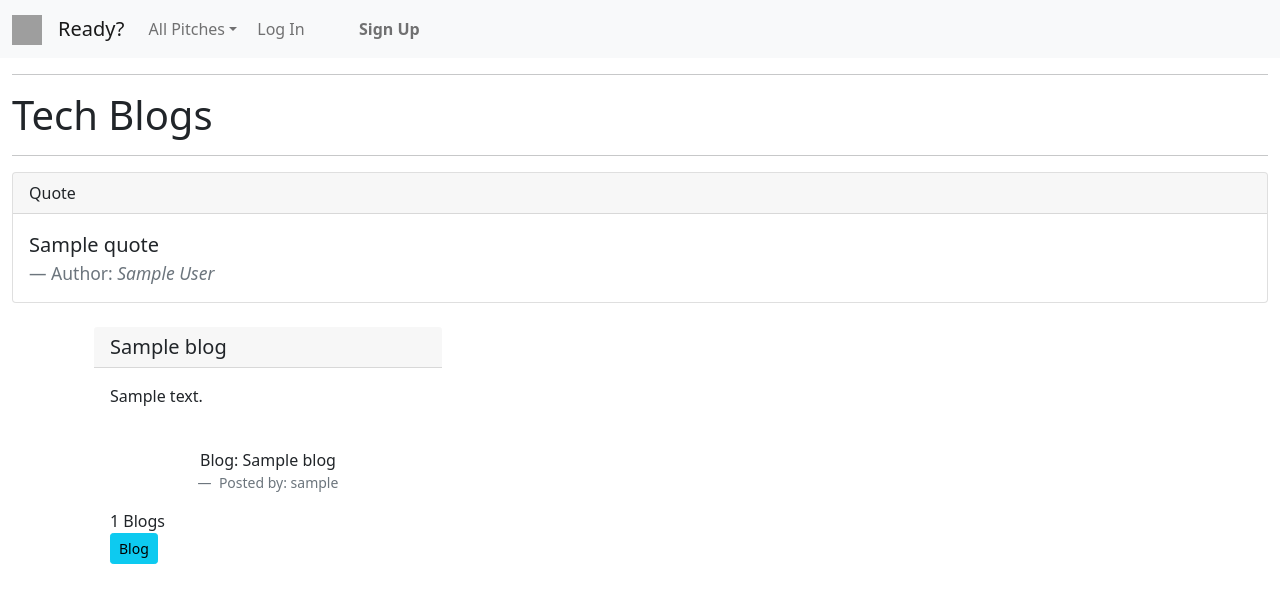
After one commit to Miss-Faith/Unsimply-Tech, a Flask app: template app/templates/blogs.html in a window 1280 px wide. The commit adds this page. Shown: the top 603 px of the page. Run offline with Flask 2, Linux system fonts and the light colour scheme; the template is opened without the code that fills it: most values are stand-ins (such as "Sample title", 1, 10 or a date in 2020); grey boxes are pictures that could not be loaded.

Commit message:
Add Macros class

```diff
--- a/app/templates/blogs.html
+++ b/app/templates/blogs.html
@@ -20,6 +20,12 @@
     </div>
   </div>
 
+  <div>
+    <div  class="container tab-pane active" id="all"><br>
+      {{ macro.display(blogs) }}
+    </div>
+  </div>
+
 </div>
 
 {% endblock %}
--- /dev/null
+++ b/app/templates/macros.html
@@ -0,0 +1,31 @@
+{% macro display(blogs) %}
+<div class="container-fluid">
+	<div class="row">
+	{% if blogs %}
+		{% for blog in blogs %}
+		<div class="col-md-4" >
+			<div class="thumbnail" id="carded">
+				<h5 class="card-header">{{blog.title}}</h5>
+				<div class="card-body">
+					<p>{{blog.description}}</p>
+          <img src="" alt="">
+					<p class="text-center"> Blog: {{blog.blog}}</p>
+					<footer class="blockquote-footer text-center" > Posted by: {{blog.user.username}}</footer>
+			  	<div>
+            <span class="foot" >{{blog.comment.count()}} Blogs</span>
+          </div>
+					<a href="{{url_for('main.comment',blog_id = blog.id)}}" class="btn btn-info btn-sm"> Blog</a>
+				</div>
+			</div>
+		</div>
+		{% endfor %}
+	{% else %}
+	  <div class="card w-90 mb-3">
+			<div class="card-body">
+				<p class="card-title">No blogs have been posted yet</p>
+			</div>
+		</div>
+	{% endif %}
+	</div>
+</div>
+{% endmacro %}
```
